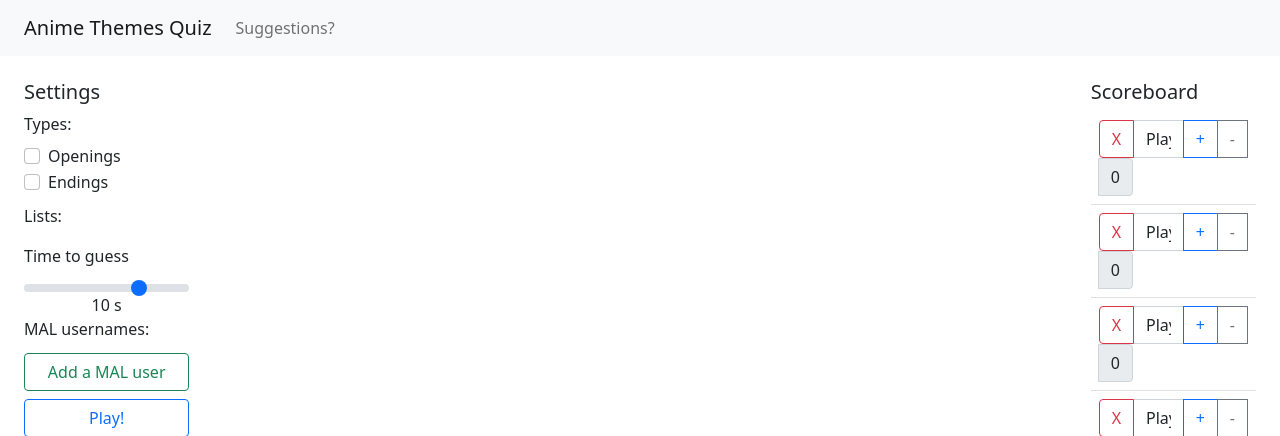
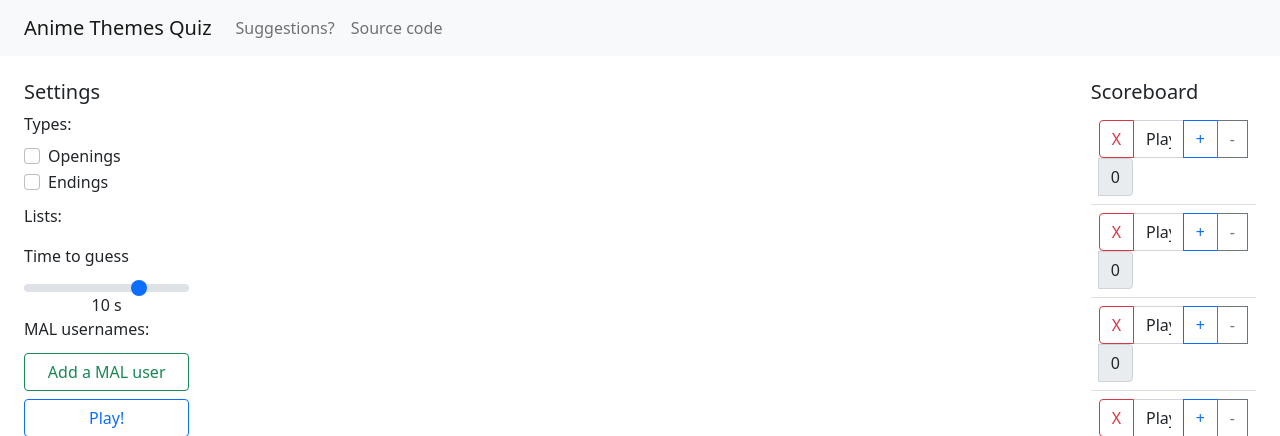
Before and after one commit to przemub/anime_quiz, a Django app: template quiz/templates/quiz/quiz.html in a window 1280 px wide. Shown: the top 436 px of the page. Run offline with Django 3.2, Linux system fonts and the light colour scheme; the template is opened without the code that fills it, so the values that code supplies are empty; parts of the project's set-up code (start-up, migrations or seed data) failed here and were passed over.

Commit message:
Add a link to the source code

```diff
--- a/quiz/templates/quiz/quiz.html
+++ b/quiz/templates/quiz/quiz.html
@@ -23,6 +23,9 @@
        <li class="nav-item active">
          <a class="nav-link" href="mailto:quiz@quiz.moe">Suggestions?</a>
        </li>
+        <li class="nav-item active">
+            <a class="nav-link" href="https://github.com/przemub/anime_quiz">Source code</a>
+        </li>
     </ul>
 </nav>
 
```
